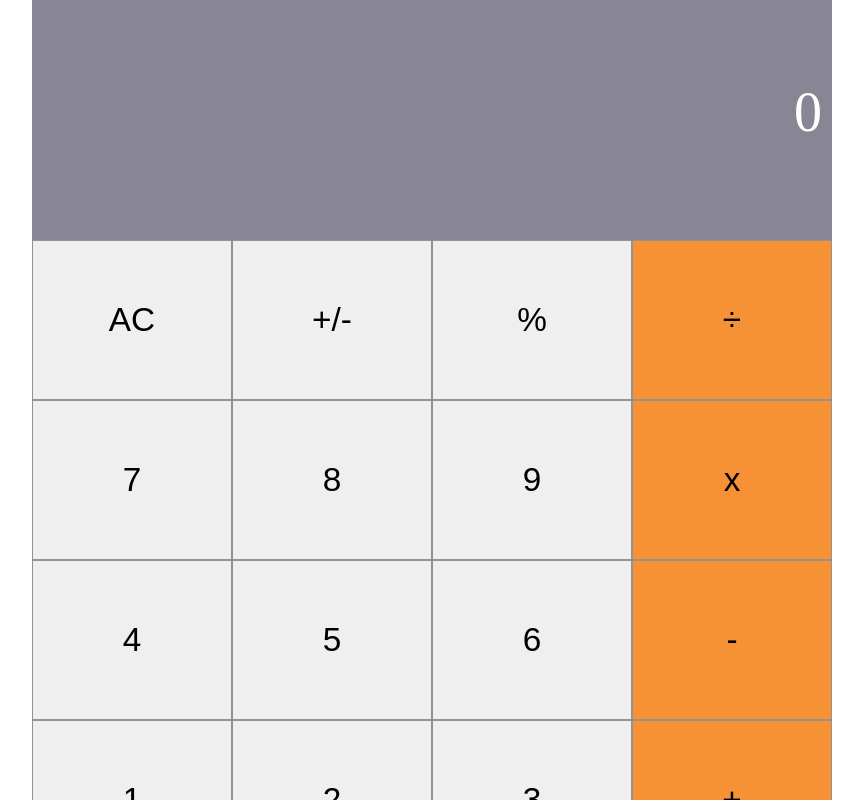
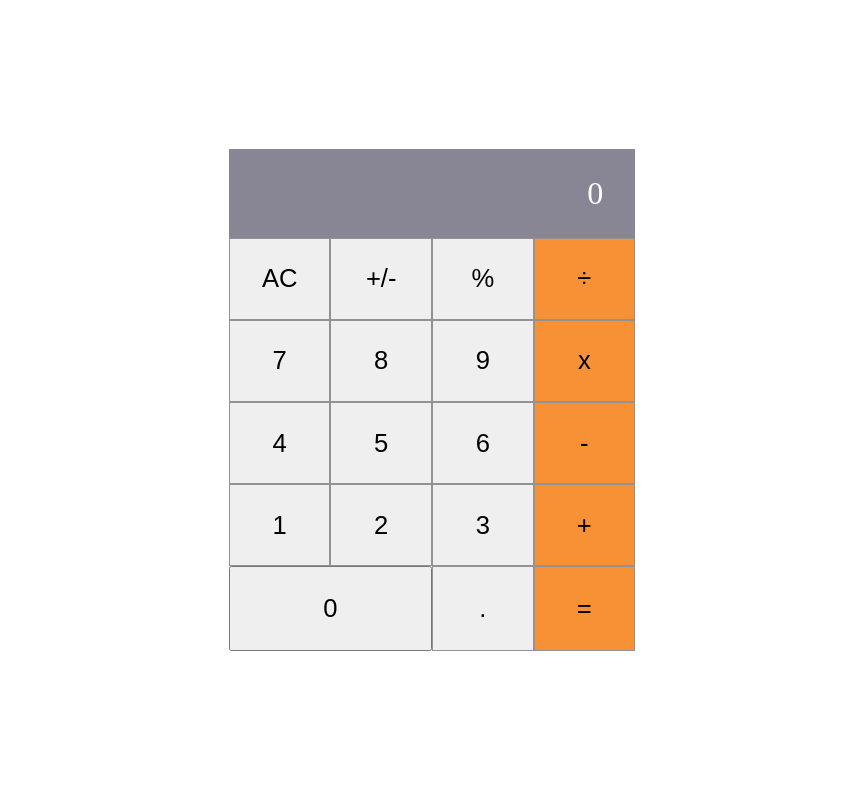
Before and after one commit to digia3d/Math-Magic, a React (Create React App) app: page / in a window 1280 px wide. Shown: the top 800 px of the page, without its empty margins (208-1071 px from the left). Built offline with nearby package versions, Linux system fonts and the light colour scheme.

Commit message:
Add changes to CSS

```diff
--- a/src/components/Calculator.css
+++ b/src/components/Calculator.css
@@ -4,48 +4,51 @@
   padding: 0;
 }
 
+body {
+  width: 100%;
+  height: 100vh;
+  display: flex;
+  align-items: center;
+  justify-content: center;
+}
+
 .calculator {
   display: grid;
-  width: 50em;
-  margin: auto;
 }
 
 .calculator-cont {
-  display: grid;
-  width: 50em;
-  margin: auto;
+  margin: 50px auto;
+
 }
 
 .result {
+  width: calc(100% -2em);
   text-align: right;
   color: white;
-  font-size: 3.5em;
-  margin: 0;
-  padding-top: 10vh;
-  padding-right: 10px;
+  font-size: clamp(2.5vw, 1.5em, 5vw);
+  /*  stylelint-disable-line */
+  padding: .8em 1em;
   background-color: rgb(136, 134, 149);
-  height: 20vh;
-}
-
-.results {
-  margin: 0;
 }
 
 .button {
-  display: flex;
-  width: 100%;
-  margin-top: 0;
+  display: grid;
+  grid-template-columns: repeat(4, 1fr);
 }
 
-span {
-  font-size: 2.5em;
+.button:last-child>button:not(:first-child) {
+  width: 100%;
+}
+
+button {
+  padding: 1em 1.25em;
+  font-size: clamp(2vw, 1.5em, 4vw);
+  /*  stylelint-disable-line */
 }
 
 .btn-opr,
 .btn-opr-right {
-  width: 50%;
   border: 1px solid rgb(147, 145, 145);
-  height: 20vh;
 }
 
 .btn-opr-right {
@@ -53,6 +56,5 @@ span {
 }
 
 .btn-opr-zero {
-  width: 100%;
-  height: 20vh;
+  grid-column: span 2;
 }
```
